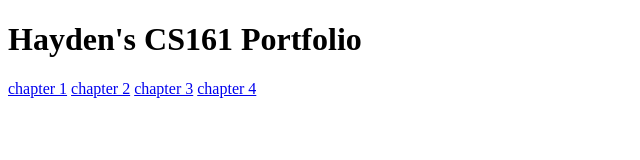
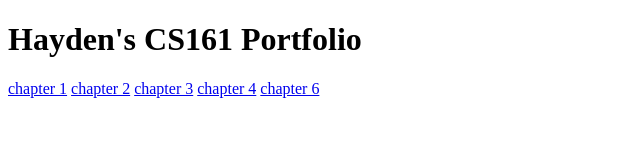
Before and after one commit to haydenthornton/haydenthornton.github.io, a plain HTML site: page CS161/index.html in a window 1280 px wide. Shown: the full height of the page, 0-640 px from the left. Drawn offline with Linux system fonts and the light colour scheme.

Commit message:
added new blue j chapter

```diff
--- a/CS161/index.html
+++ b/CS161/index.html
@@ -10,5 +10,6 @@
 <a href="https://docs.google.com/document/d/1HJn9dxKjSLANYdu-jBh6_G02pIFJ3QiU7RI1UwcyBZQ/edit?usp=sharing">chapter 2</a>
 <a href="https://docs.google.com/document/d/1HLDhZMkewxlk4uMFsXaZebJMNcgIOUGaVlPss6qaEtM/edit?usp=sharing">chapter 3</a>
 <a href="https://docs.google.com/document/d/1ZXTH-QuU4Z_i90uqLyzYhq5A-LLH25N5zYM2hPSpT2U/edit?usp=sharing">chapter 4</a>
+<a href="https://docs.google.com/document/d/16Eg224d3O4pFVCRs4jEvJBAb3CHvc2TRcj_r2jOCNaE/edit?usp=sharing">chapter 6</a>
 </body>
 </html>
```
